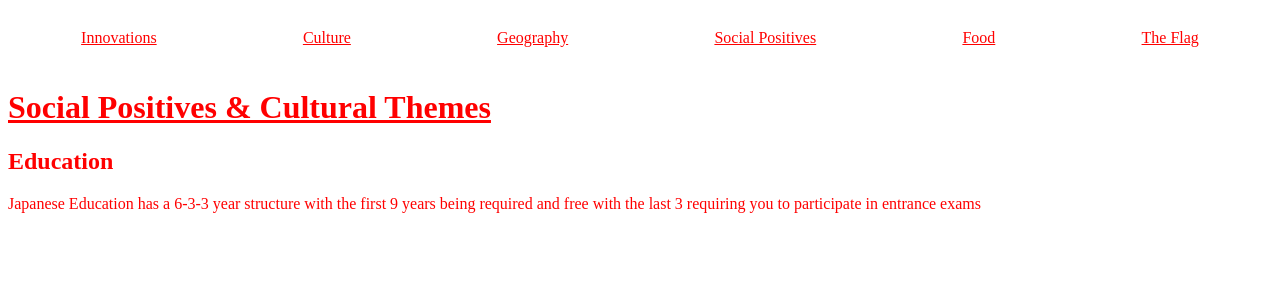
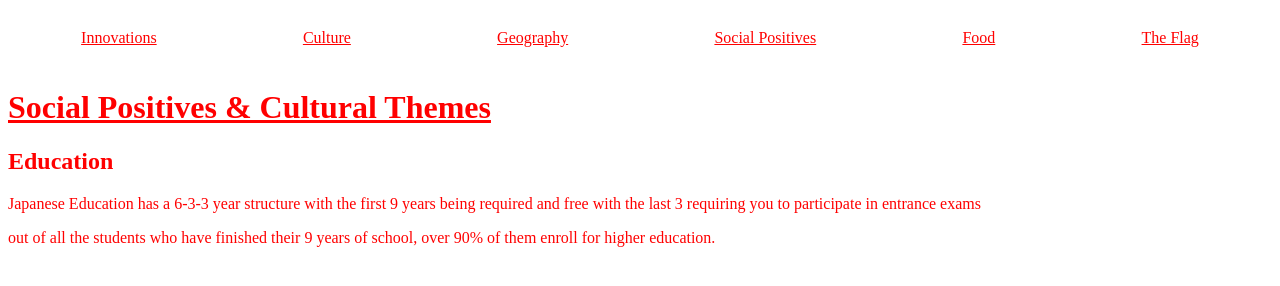
Before and after one commit to LuigiJ0eYT/LuigiJ0eYT.github.io, a plain HTML site: page japan country project/culture.html in a window 1280 px wide. Drawn offline with Linux system fonts and the light colour scheme.

Commit message:
another commit hahahaha

```diff
--- a/japan country project/culture.html
+++ b/japan country project/culture.html
@@ -21,5 +21,5 @@
 
     <h2>Education</h2>
     <p>Japanese Education has a 6-3-3 year structure with the first 9 years being required and free with the last 3 requiring you to participate in entrance exams</p>
-
+    <p>out of all the students who have finished their 9 years of school, over 90% of them enroll for higher education.</p>
 </body>
```
